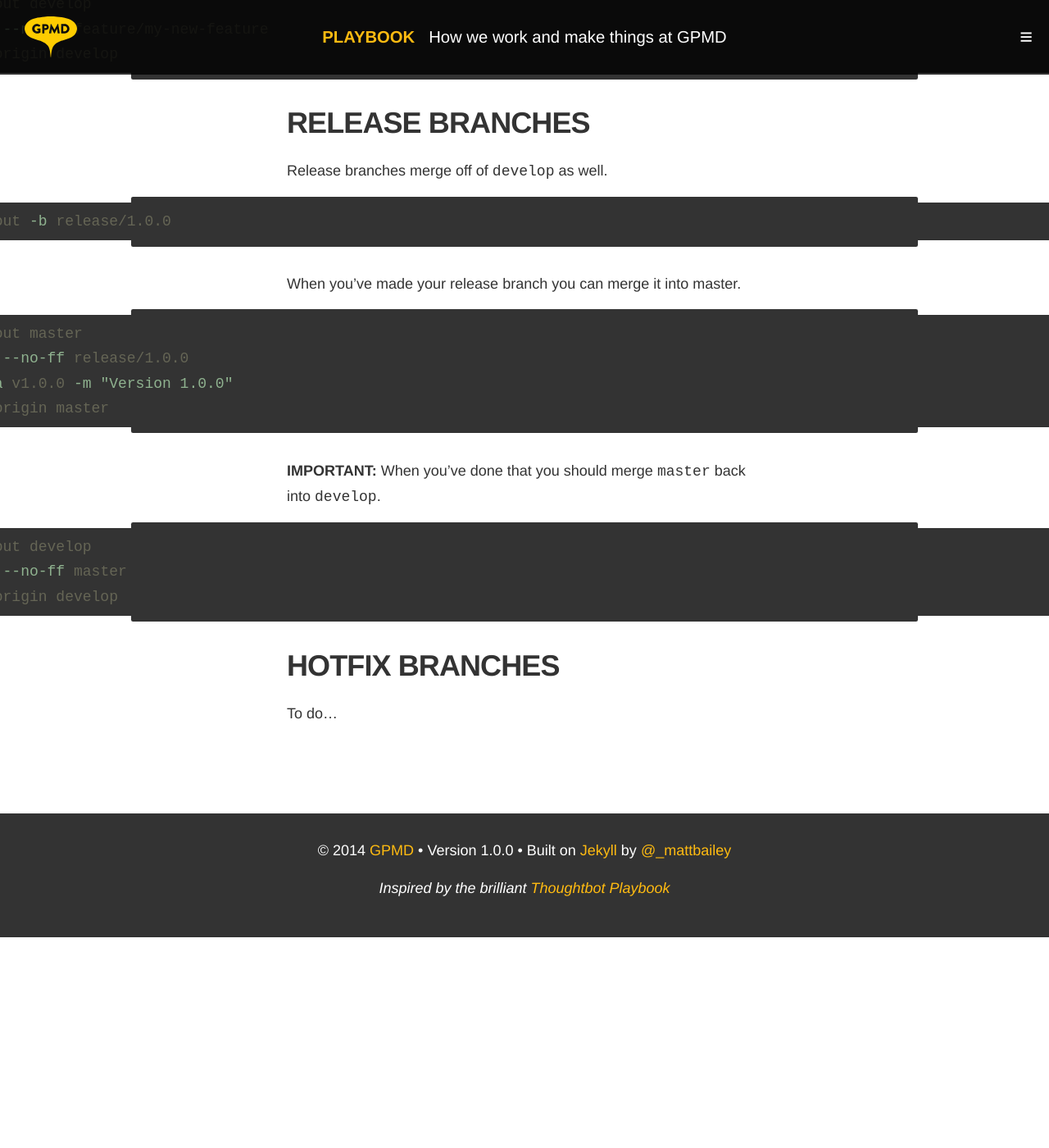
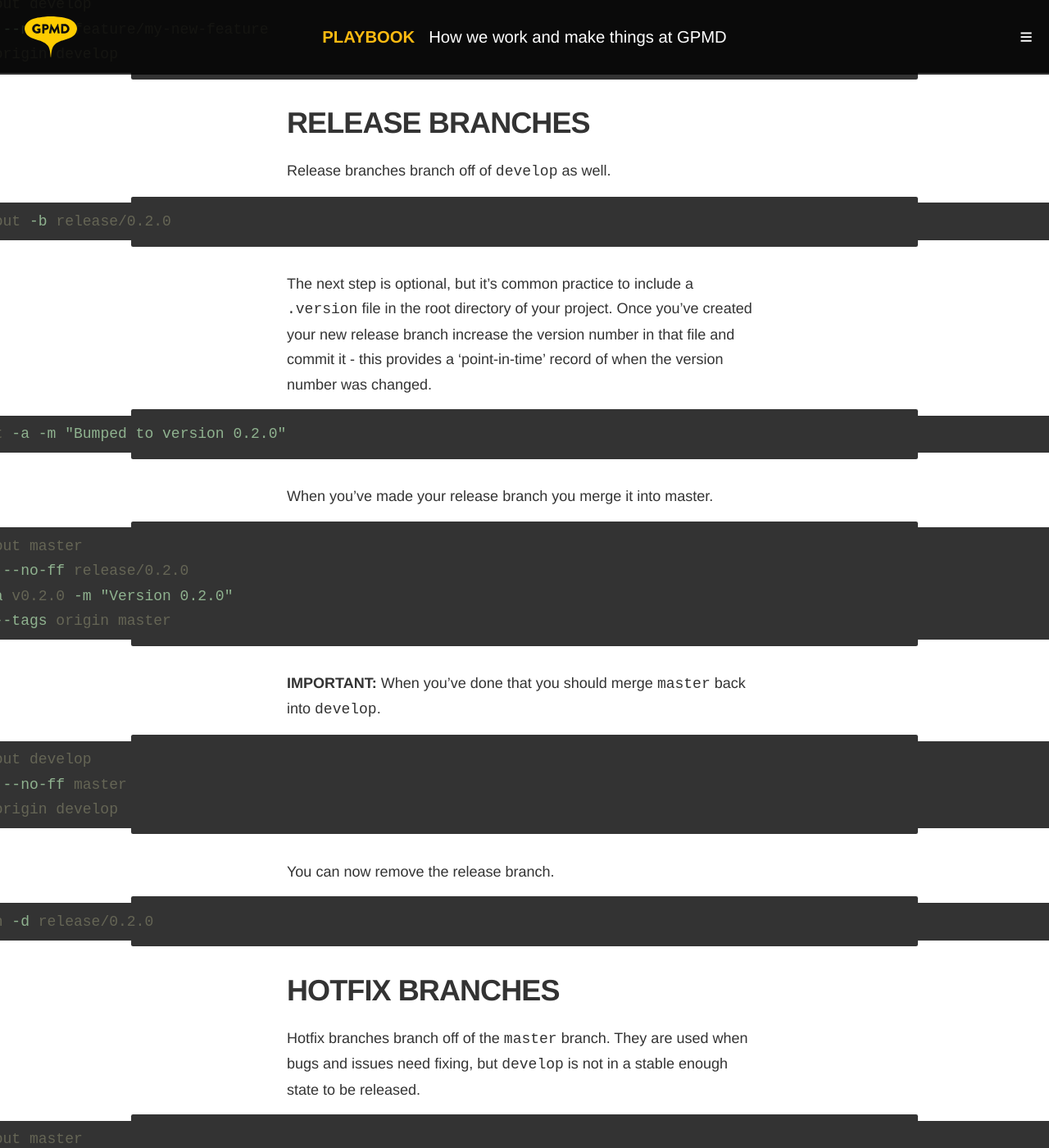
Before and after one commit to gpmd/playbook, a Jekyll site: the page built from _posts/pages/2014-03-27-gitflow.md, in a window 1280 px wide and 1400 px high, scrolled down 1310 px. Shown: the whole window at 82% size. Built offline with Jekyll 4.4.1, drawn with Linux system fonts in a browser that asks for light colours; nearby versions of some CDN libraries; Markdown is read by kramdown in place of the engine named in the settings; before the commit the page ends 2453 px from its top, so only the background shows below that; some of the changed text lies outside the part shown.

Commit message:
Updated 2014-03-27-gitflow.md

````diff
--- a/_posts/pages/2014-03-27-gitflow.md
+++ b/_posts/pages/2014-03-27-gitflow.md
@@ -33,19 +33,25 @@ $ git push origin develop
 
 ### Release Branches
 
-Release branches merge off of `develop` as well.
+Release branches branch off of `develop` as well.
 
 ```bash
-$ git checkout -b release/1.0.0
+$ git checkout -b release/0.2.0
 ```
 
-When you've made your release branch you can merge it into master.
+The next step is optional, but it's common practice to include a `.version` file in the root directory of your project. Once you've created your new release branch increase the version number in that file and commit it - this provides a 'point-in-time' record of when the version number was changed.
+
+```bash
+$ git commit -a -m "Bumped to version 0.2.0"
+```
+
+When you've made your release branch you merge it into master.
 
 ```bash
 $ git checkout master
-$ git merge --no-ff release/1.0.0
-$ git tag -a v1.0.0 -m "Version 1.0.0"
-$ git push origin master
+$ git merge --no-ff release/0.2.0
+$ git tag -a v0.2.0 -m "Version 0.2.0"
+$ git push --tags origin master
 ```
 
 **IMPORTANT:** When you've done that you should merge `master` back into `develop`.
@@ -56,6 +62,52 @@ $ git merge --no-ff master
 $ git push origin develop
 ```
 
+You can now remove the release branch.
+
+```bash
+$ git branch -d release/0.2.0
+```
+
 ### Hotfix Branches
 
-To do...
+Hotfix branches branch off of the `master` branch. They are used when bugs and issues need fixing, but `develop` is not in a stable enough state to be released.
+
+```bash
+$ git checkout master
+$ git checkout -b hotfix/my-hotfix-0.2.1
+```
+
+Bump the version number in `.version` and commit the change.
+
+```bash
+$ git commit -a -m "Bumped to version 0.2.1"
+```
+
+Fix the bug/issue and commit the changes.
+
+```bash
+$ git commit -m "Fixed bug"
+```
+
+Once you've done that you need to merge the hotfix back into `master`.
+
+```bash
+$ git checkout master
+$ git merge --no-ff hotfix/my-hotfix-0.2.1
+$ git tag -a v0.2.1 -m "Version 0.2.1"
+$ git push --tags origin master
+```
+
+And then merge `master` back into `develop` so it also contains the fix.
+
+```bash
+$ git checkout develop
+$ git merge --no-ff master
+$ git push origin develop
+```
+
+Finally, you can remove the hotfix branch.
+
+```bash
+$ git branch -d hotfix/my-hotfix-0.2.1
+```
````
